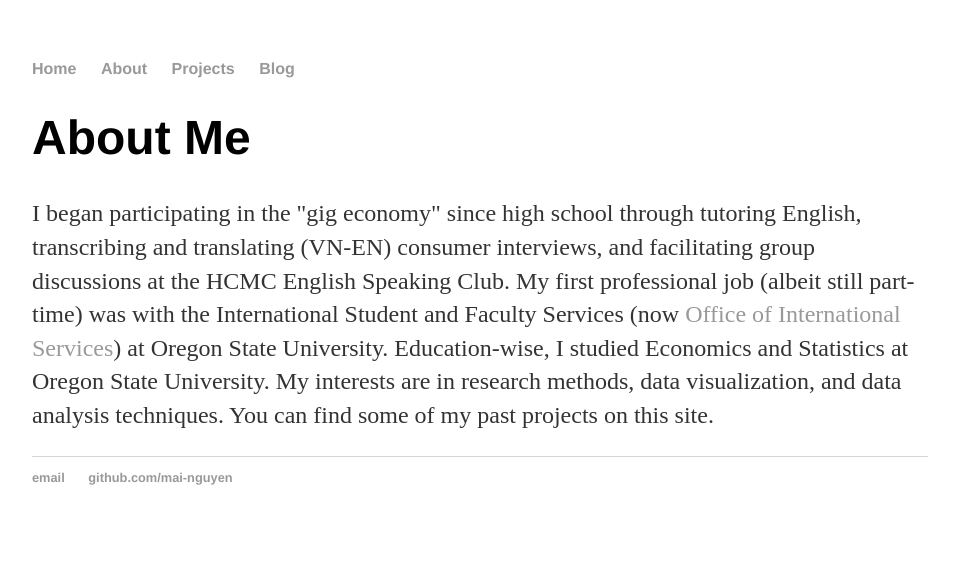
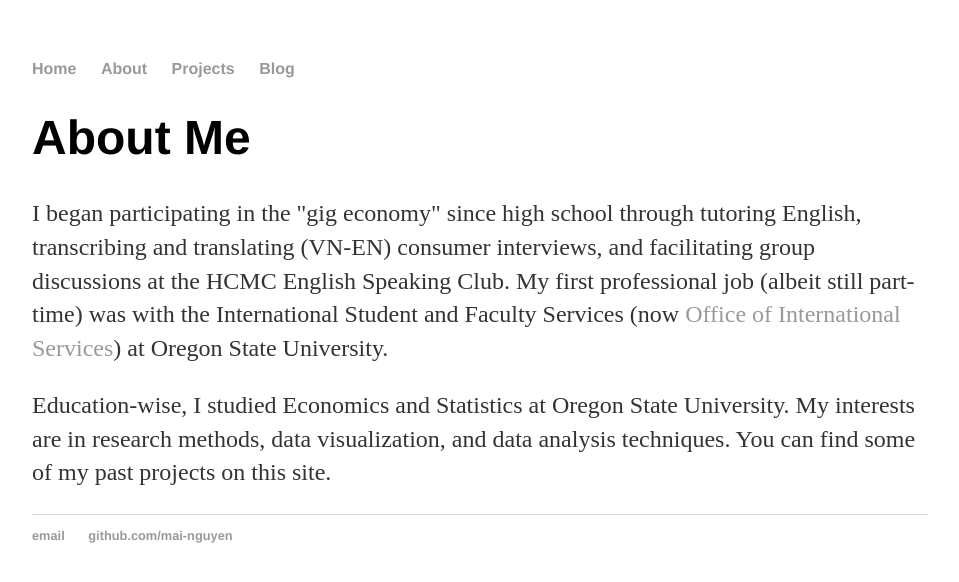
Before and after one commit to mai-nguyen/mai-nguyen.github.io, a Jekyll site: the page built from about/index.html, in a window 1280 px wide. Shown: the top 582 px of the page, without its empty margins (160-1119 px from the left). Built offline with Jekyll 4.4.1, drawn with Linux system fonts in a browser that asks for light colours.

```diff
--- a/about/index.html
+++ b/about/index.html
@@ -5,6 +5,8 @@ title: About Me
 <div class="blurb">
 	<h1>About Me</h1>
 	<p>I began participating in the "gig economy" since high school through tutoring English, transcribing and translating (VN-EN) consumer interviews, and facilitating group discussions at the HCMC English Speaking Club. My first professional job (albeit still part-time) was with the International Student and Faculty Services (now <a href="https://internationalservices.oregonstate.edu/international-osu">Office of International Services</a>) at Oregon State University.
+    </p>
 
-    Education-wise, I studied Economics and Statistics at Oregon State University. My interests are in research methods, data visualization, and data analysis techniques.  You can find some of my past projects on this site.</p>
+
+    <p>Education-wise, I studied Economics and Statistics at Oregon State University. My interests are in research methods, data visualization, and data analysis techniques.  You can find some of my past projects on this site.</p>
 </div><!-- /.blurb -->
```
